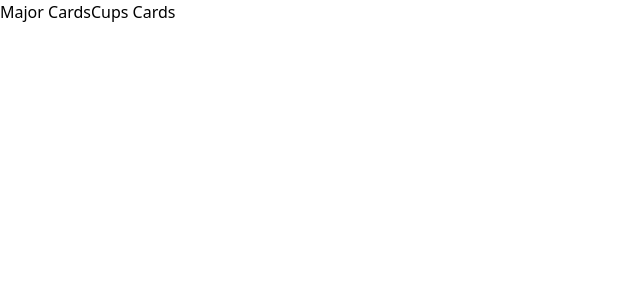
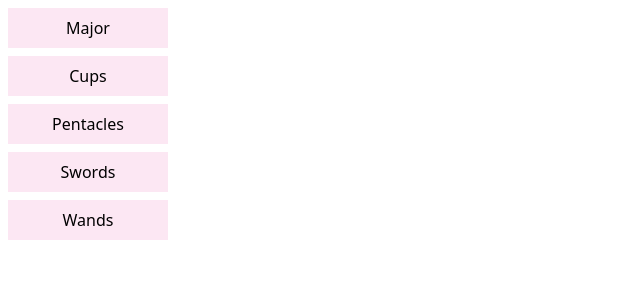
Before and after one commit to madeleine-patience/Considerate-Cat-Tarot-App, a React (Vite) app: page /Deck in a window 1280 px wide. Shown: the top 300 px of the page, without its empty margins (0-640 px from the left). Built offline with nearby package versions, Linux system fonts and the light colour scheme.

Commit message:
Updated cardsorting function and updated button component.

```diff
--- a/src/components/Button.tsx
+++ b/src/components/Button.tsx
@@ -1,19 +1,16 @@
-interface MyButtonProps {
-  buttonName: string;
-  onClick: () => void;
-}
+import  MyButtonProps  from "../types/Button.type";
 
-function Button(props: MyButtonProps) {
+const Button = ({ buttonName, ...rest }: MyButtonProps) => {
   return (
-    <div className="flex justify-content">
-      <button
-        onClick={props.onClick}
-        className="mx-auto bg-[#fcdeea] hover:bg-gray-400 text-gray-800 py-2 px-4 rounded "
+
+  <div className=" bg-pink-100 w-40 text-center p-2 m-2">
+     <button
+      {...rest}
+      data-button-name={buttonName}
       >
-        {props.buttonName}
+       {buttonName}
       </button>
-    </div>
-  );
-}
+  </div>)
+};
 
 export default Button;
--- a/src/components/ButtonReturn.tsx
+++ /dev/null
@@ -1,19 +0,0 @@
-interface MyButtonProps {
-  buttonName: string;
-  onClick: () => string;
-}
-
-function ButtonReturn(props: MyButtonProps) {
-  return (
-    <div className="flex justify-content">
-      <button
-        onClick={props.onClick}
-        className="mx-auto bg-[#fcdeea] hover:bg-gray-400 text-gray-800 py-2 px-4 rounded "
-      >
-        {props.buttonName}
-      </button>
-    </div>
-  );
-}
-
-export default ButtonReturn;
--- a/src/components/TarotCardDetails.tsx
+++ b/src/components/TarotCardDetails.tsx
@@ -36,7 +36,7 @@ function TarotCard(props: TarotCardProps) {
               )}
               <div className="flex">
                 {props.data.catImage &&
-                  props.data.catImage.map((image) => (
+                  props.data.catImage.map((image:string) => (
                     <img
                       key={image}
                       onClick={(event) => {
--- a/src/data/tarotCardData.ts
+++ b/src/data/tarotCardData.ts
@@ -283,6 +283,7 @@ const tarotDeck = {
       description:
         "You are on the same page with many of the important people in your life. Your relationships feel supportive and equal and you're being respected and appreciated in your work life..",
       imageFileName: "/artwork/24.jpg",
+      suit: "Cups",
       catImage: [Charlie, Daisy],
     },
     {
--- a/src/pages/Deck.tsx
+++ b/src/pages/Deck.tsx
@@ -3,21 +3,22 @@ import TarotCard from "../components/TarotCard";
 import MyTarotProps from "../types/Tarot.type";
 import { useState } from "react";
 import Button from "../components/Button";
-import ButtonReturn from "../components/ButtonReturn";
 
 export const Deck = () => {
 
 // selected suit is a variable that will change based on the click of the buttons at the top of the page. Selected state is the "setter" that will update it.
 
-  const [selectedSuit, setSelectedState] = useState("fart");
+  const [selectedSuit, setSelectedState] = useState(null);
 
 // filter by suit is the function that sorts the tarotCardData according to what selected suit from above is. It checks the data and filtesr out what card.suit matches selected suit.
   function filterBySuit(data: MyTarotProps[]) {
     return data.filter((card) => card.suit === selectedSuit);
 
   }
+
 function grabSelectedSuit(button:any){
-  setSelectedState(button.currentTarget.getAttribute("buttonName"))
+  setSelectedState(button.target.dataset.buttonName);
+  console.log(selectedSuit)
 }
 
 // This removes the first card from the data structure as we don't need it for this page.
@@ -36,18 +37,29 @@ function grabSelectedSuit(button:any){
 
   return (
     <div>
-      <button
+      <Button
         buttonName="Major"
         onClick={grabSelectedSuit}>Major Cards
-      </button>
-      <button
+      </Button>
+      <Button
         buttonName="Cups"
         onClick={grabSelectedSuit}>Cups Cards
-      </button>
+      </Button>
+      <Button
+        buttonName="Pentacles"
+        onClick={grabSelectedSuit}>Cups Cards
+      </Button>
+   <Button
+        buttonName="Swords"
+        onClick={grabSelectedSuit}>Cups Cards
+      </Button>
+      <Button
+        buttonName="Wands"
+        onClick={grabSelectedSuit}>Cups Cards
+      </Button>
       {/* <div>{tarotDeck}</div> */}
      <div className="grid grid-cols-7 gap-4"> {majors} </div>
     </div>
   );
 };
-
 // arthvadrr: Probably want to utilize state, then have buttons update state, and then render components conditionally based on that state
--- a/src/pages/Home.tsx
+++ b/src/pages/Home.tsx
@@ -11,11 +11,14 @@ export const Home = () => {
   return (
     <div className="">
       <img
-        className=" max-w-6xl mx-auto mt-40 rounded-lg m-2"
+        className=" max-w-5xl mx-auto rounded-lg m-2"
         src="/Art/titlePage.jpg"
       ></img>
+      <div className=" flex flex-box justify-center">
       <Button buttonName="Enter" onClick={() => navigateToTarotRead()} />
       <Button buttonName="View All Cards" onClick={() => navigate("/Deck")} />
+    </div>
+
     </div>
   );
 };
--- a/src/types/Tarot.type.ts
+++ b/src/types/Tarot.type.ts
@@ -1,4 +1,4 @@
-interface TarotCard {
+interface TarotCardProps {
   id: number;
   cardName: string;
   keyWords: string[];
@@ -8,4 +8,4 @@ interface TarotCard {
   suit?: string;
 }
 
-export default TarotCard;
+export default TarotCardProps;
```
Also changed, not shown: src/types/Button.type.ts (added, +10 -0 lines).
